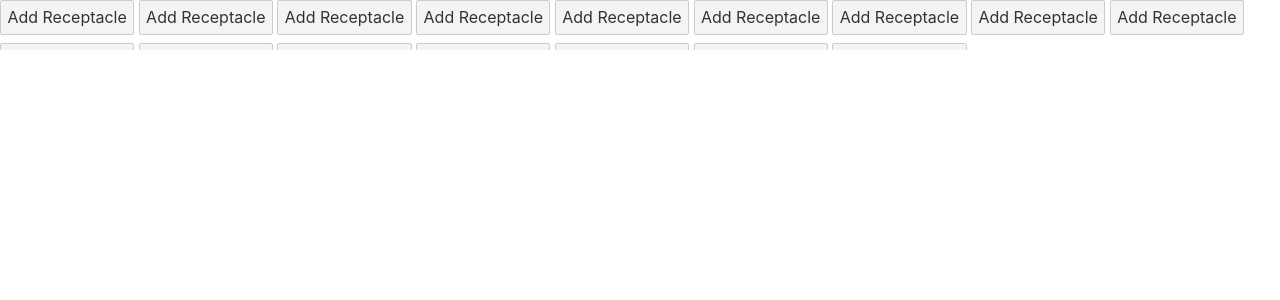
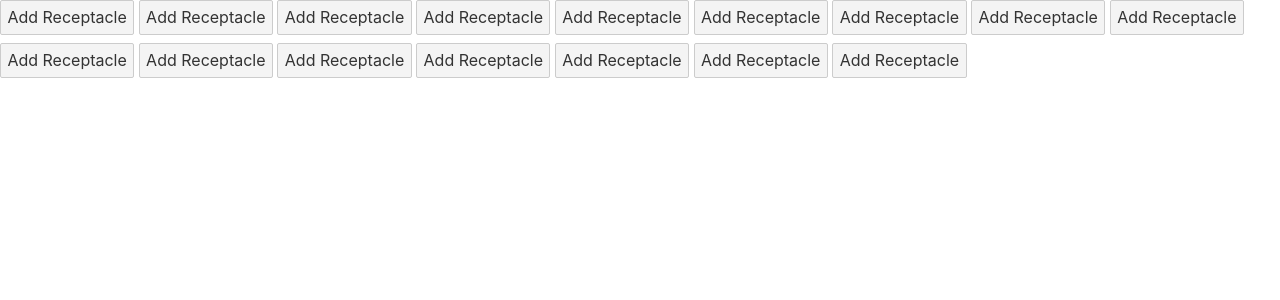
Before and after one commit to WasteofSpaceYT/3D-Wire-Diagram, a Svelte app in the folder diagram/: page /diagram in a window 1280 px wide. Shown: the top 300 px of the page. Built offline with nearby package versions, Linux system fonts and the light colour scheme; no server answers.

Commit message:
Update diagram.svelte

```diff
--- a/diagram/src/routes/diagram.svelte
+++ b/diagram/src/routes/diagram.svelte
@@ -168,7 +168,7 @@
 	});
 </script>
 <div>
-	<div style="overflow-y: scroll; height: 50px">
+		<div style="overflow-x: scroll">
 	<button>Add Receptacle</button>
 	<button>Add Receptacle</button>
 	<button>Add Receptacle</button>
```
